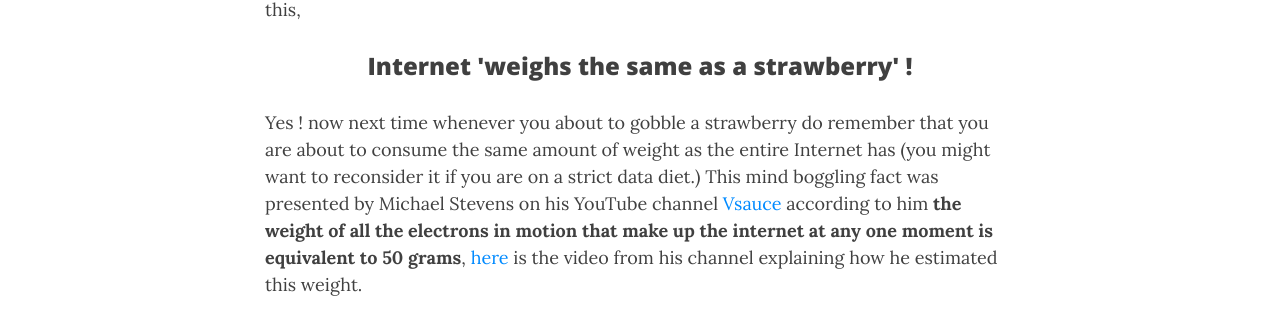
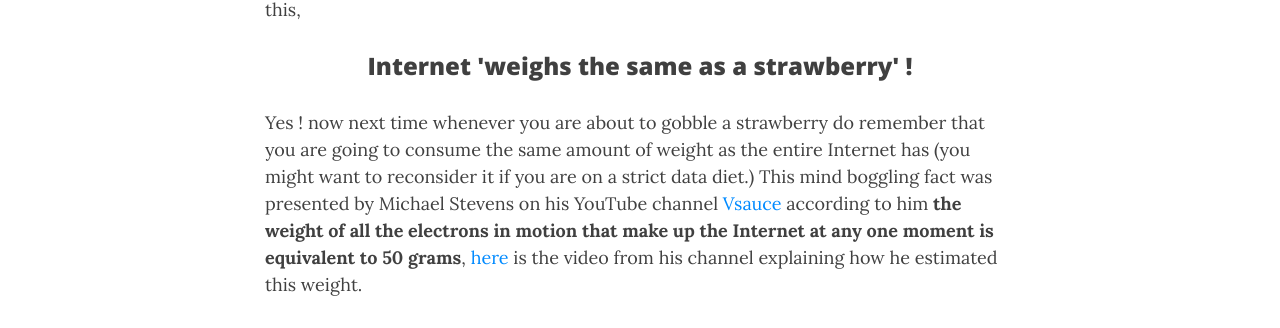
Before and after one commit to anuditverma/anuditverma.github.io, a Jekyll site: the page built from _posts/2015-11-14-worlds-first-webpage.md, in a window 1280 px wide and 1400 px high. Shown: the part 299-627 px from the top of the window. Built offline with Jekyll 4.4.1, drawn with Linux system fonts in a browser that asks for light colours; nearby versions of some CDN libraries; comment, search, counter and statistics services are not loaded; some of the changed text lies outside the part shown.

Commit message:
minor post edits

```diff
--- a/_posts/2015-11-14-worlds-first-webpage.md
+++ b/_posts/2015-11-14-worlds-first-webpage.md
@@ -10,7 +10,7 @@ We have come a long way in terms of technology, our lives have never been so con
 <h3>Internet 'weighs the same as a strawberry' !</h3>
 </center>
 
-Yes ! now next time whenever you about to gobble a strawberry do remember that you are about to consume the same amount of weight as the entire Internet has (you might want to reconsider it if you are on a strict data diet.) This mind boggling fact was presented by Michael Stevens on his YouTube channel [Vsauce](https://www.youtube.com/user/Vsauce/videos) according to him __the weight of all the electrons in motion that make up the internet at any one moment is equivalent to 50 grams__, [here](https://www.youtube.com/watch?v=WaUzu-iksi8) is the video from his channel explaining how he estimated this weight.
+Yes ! now next time whenever you are about to gobble a strawberry do remember that you are going to consume the same amount of weight as the entire Internet has (you might want to reconsider it if you are on a strict data diet.) This mind boggling fact was presented by Michael Stevens on his YouTube channel [Vsauce](https://www.youtube.com/user/Vsauce/videos) according to him __the weight of all the electrons in motion that make up the Internet at any one moment is equivalent to 50 grams__, [here](https://www.youtube.com/watch?v=WaUzu-iksi8) is the video from his channel explaining how he estimated this weight.
 
 <h4>Let's us look into the brief history of the Web:</h4>
 [Tim Berners-Lee](https://www.w3.org/People/Berners-Lee/), a British scientist at [CERN](http://home.cern/about), invented the World Wide Web (WWW) in 1989. The web was originally conceived and developed to meet the demand for automatic information-sharing between scientists in universities and institutes around the world.
```
Also changed, not shown: other parts of _posts/2015-11-14-worlds-first-webpage.md (+1 -1 lines).
